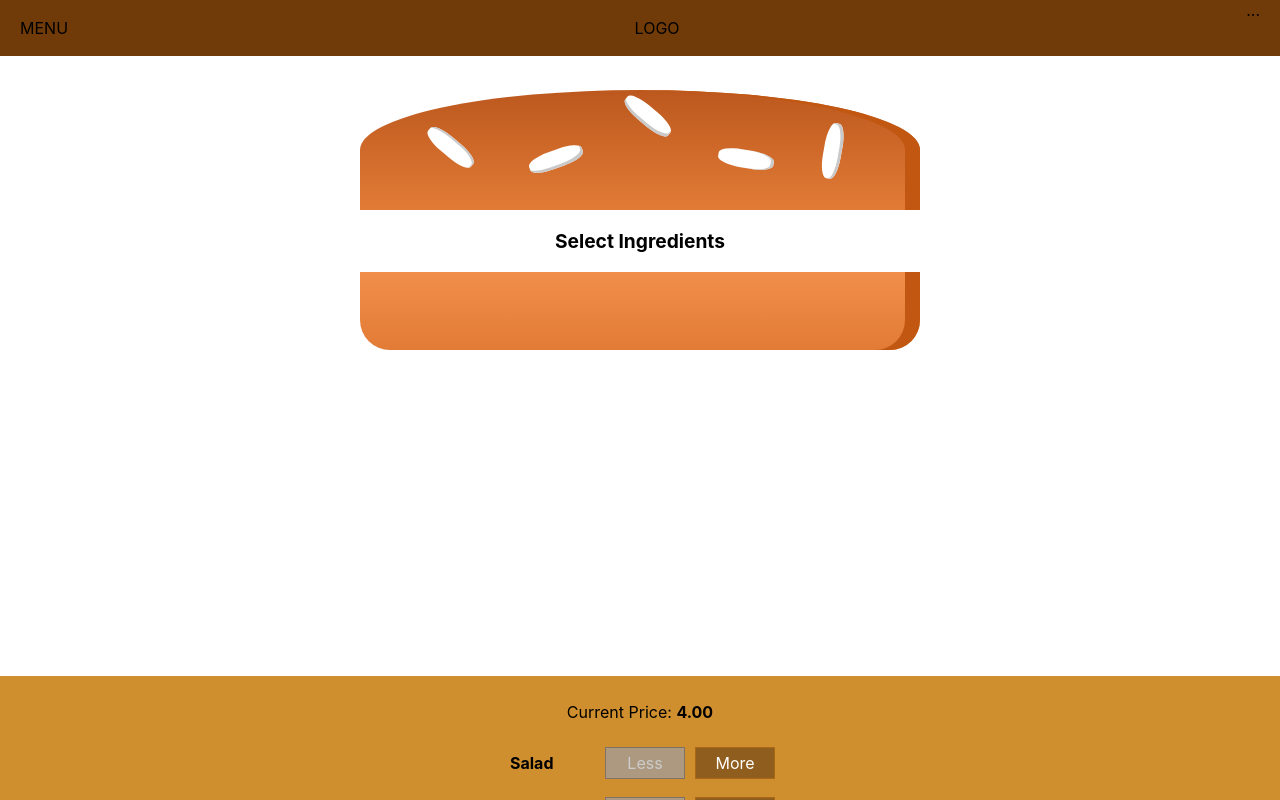
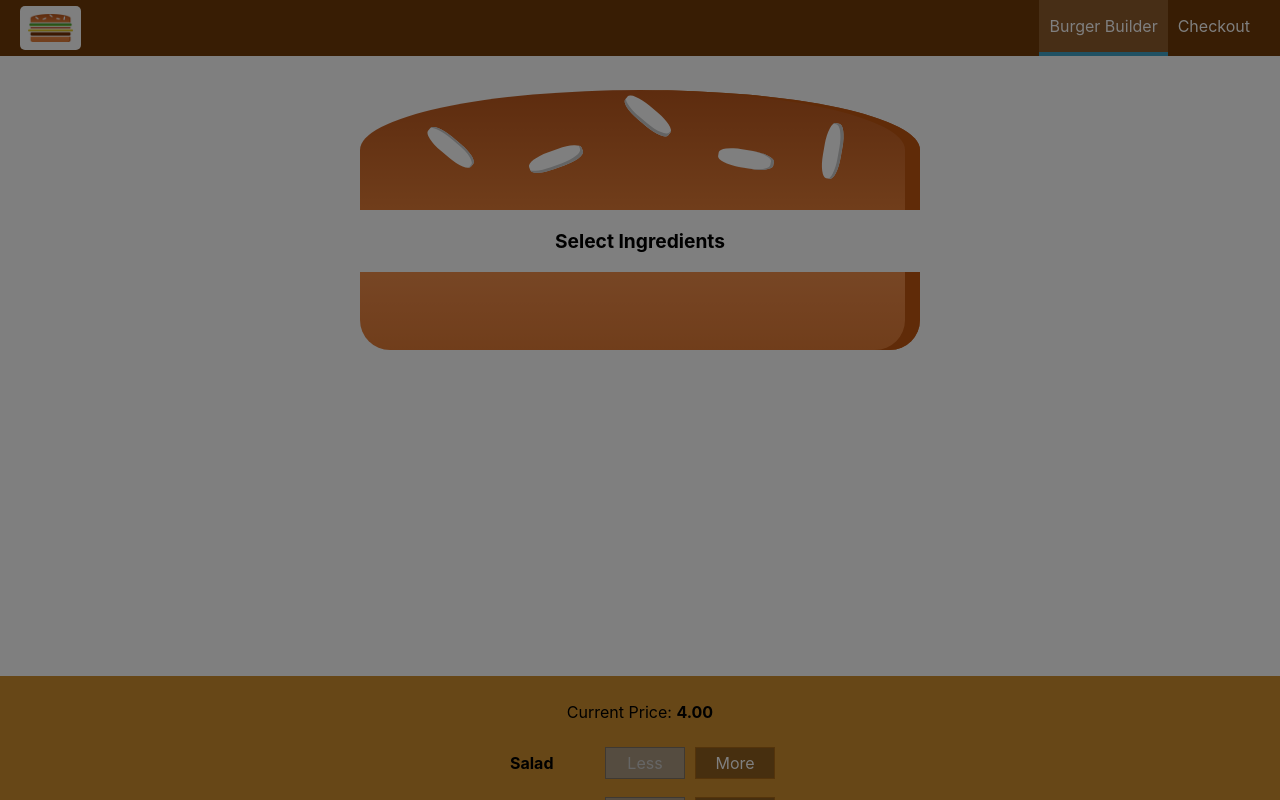
Before and after one commit to alanqng/burger-builder, a React app: page / in a window 1280 px wide. Shown: the top 800 px of the page. Built offline with nearby package versions, Linux system fonts and the light colour scheme.

Commit message:
Added Navigation

```diff
--- a/src/components/Layout/Layout.jsx
+++ b/src/components/Layout/Layout.jsx
@@ -1,15 +1,28 @@
-import React from 'react'
+import React, {useState} from 'react'
 import classes from './Layout.module.css'
 import Toolbar from '../Navigation/Toolbar/Toolbar'
+import SideDrawer from '../Navigation/SideDrawer/SideDrawer'
 
-const layout = ( props ) => (
-    <React.Fragment>
-        <Toolbar />
+const layout = ( props ) => {
+    const [showSideDrawer, setSideDrawer] = useState(true)
+
+    const sideDrawerCloseHandler = () => {
+        setSideDrawer(false)
+    }
+
+    const togglerDrawerHandler = () => {
+        setSideDrawer((prevState) => (!prevState))
+    }
+
+    return (
+        <React.Fragment>
+        <Toolbar toggleDrawer={togglerDrawerHandler} />
+        <SideDrawer closed={sideDrawerCloseHandler} show={showSideDrawer} />
         <main className={classes.Content}>
             {props.children}
         </main>
     </React.Fragment>
-
-)
+    )
+}
 
 export default layout;
--- /dev/null
+++ b/src/components/Logo/Logo.jsx
@@ -0,0 +1,11 @@
+import React from 'react'
+import burgerLogo from '../../assets/images/burger-logo.png'
+import classes from './Logo.module.css'
+
+const logo = (props) => (
+    <div className={classes.Logo}>
+        <img src={burgerLogo} alt='Burger Logo' />
+    </div>
+)
+
+export default logo
--- /dev/null
+++ b/src/components/Logo/Logo.module.css
@@ -0,0 +1,11 @@
+.Logo {
+    background-color: white;
+    padding: 8px;
+    height: 100%;
+    box-sizing: border-box;
+    border-radius: 5px;
+}
+
+.Logo img {
+    height: 100%;
+}
--- /dev/null
+++ b/src/components/Navigation/NavigationItems/NavigationItem/NavigationItem.jsx
@@ -0,0 +1,10 @@
+import React from 'react'
+import classes from './NavigationItem.module.css'
+
+const navigationItem = (props) => (
+    <li className={classes.NavigationItem}>
+        <a href={props.link} className={props.active ? classes.active : null}>{props.children}</a>
+    </li>
+)
+
+export default navigationItem
--- /dev/null
+++ b/src/components/Navigation/NavigationItems/NavigationItem/NavigationItem.module.css
@@ -0,0 +1,47 @@
+.NavigationItem {
+    margin: 10px 0;
+    box-sizing: border-box;
+    display: block;
+    width: 100%;
+    /* align-items: center; */
+}
+
+.NavigationItem a {
+    color: #8f5c2c;
+    text-decoration: none;
+    width: 100%;
+    box-sizing: border-box;
+    display: block;
+}
+
+.NavigationItem a:hover,
+.NavigationItem a:active,
+.NavigationItem a.active {
+    color: #40a4c8;
+}
+
+@media (min-width: 500px) {
+    .NavigationItem {
+    margin: 0;
+    display: flex;
+    height: 100%;
+    width: auto;
+    align-items: center;
+    }
+
+    .NavigationItem a {
+        color: white;
+        height: 100%;
+        width: auto;
+        padding: 16px 10px;
+        border-bottom: 4px solid transparent;
+    }
+
+    .NavigationItem a:hover,
+    .NavigationItem a:active,
+    .NavigationItem a.active {
+        background: #8f5c2c;
+        border-bottom: 4px solid #40a4c8;
+        color: white;
+    }
+}
--- /dev/null
+++ b/src/components/Navigation/NavigationItems/NavigationItems.jsx
@@ -0,0 +1,12 @@
+import React from 'react'
+import NavigationItem from './NavigationItem/NavigationItem'
+import classes from './NavigationItems.module.css'
+
+const navigationItems = () => (
+    <ul className={classes.NavigationItems}>
+        <NavigationItem link='/' active>Burger Builder</NavigationItem>
+        <NavigationItem link='/'>Checkout</NavigationItem>
+    </ul>
+)
+
+export default navigationItems
--- /dev/null
+++ b/src/components/Navigation/NavigationItems/NavigationItems.module.css
@@ -0,0 +1,15 @@
+.NavigationItems {
+    margin: 0;
+    padding: 0;
+    list-style: none;
+    display: flex;
+    flex-flow: column;
+    align-items: center;
+    height: 100%;
+}
+
+@media (min-width: 500px) {
+    .NavigationItems {
+        flex-flow: row;
+    }
+}
--- /dev/null
+++ b/src/components/Navigation/SideDrawer/SideDrawer.jsx
@@ -0,0 +1,30 @@
+import React from "react";
+import Logo from "../../Logo/Logo";
+import NavigationItems from "../NavigationItems/NavigationItems";
+import BackDrop from "../../UI/Backdrop/BackDrop";
+import classes from "./SideDrawer.module.css";
+
+const sideDrawer = props => {
+  return (
+    <React.Fragment>
+      <BackDrop close={props.closed} show={props.show} />
+      <div
+        className={
+          props.show
+            ? [classes.SideDrawer, classes.Open].join(" ")
+            : [classes.SideDrawer, classes.Close].join(" ")
+        }
+      >
+        <div className={classes.Logo}>
+          <Logo />
+        </div>
+
+        <nav>
+          <NavigationItems />
+        </nav>
+      </div>
+    </React.Fragment>
+  );
+};
+
+export default sideDrawer;
--- /dev/null
+++ b/src/components/Navigation/SideDrawer/SideDrawer.module.css
@@ -0,0 +1,32 @@
+.SideDrawer {
+    position: fixed;
+    width: 280px;
+    max-width: 70%;
+    height: 100%;
+    left: 0;
+    top: 0;
+    z-index: 200;
+    background-color: white;
+    padding: 32px 16px;
+    box-sizing: border-box;
+    transition: transform 0.3s ease-out;
+}
+
+@media (min-width: 500px) {
+    .SideDrawer {
+        display: none;
+    }
+}
+
+.Open {
+    transform: translateX(0);
+}
+
+.Close {
+    transform: translateX(-100%);
+}
+
+.Logo {
+    height: 11%;
+    margin-bottom: 32px;
+}
--- a/src/components/Navigation/Toolbar/Toolbar.jsx
+++ b/src/components/Navigation/Toolbar/Toolbar.jsx
@@ -1,12 +1,21 @@
 import React from 'react'
+import Logo from '../../Logo/Logo'
+import NavigationItems from '../NavigationItems/NavigationItems'
 import classes from './Toolbar.module.css'
 
 const toolbar = (props) => (
     <header className={classes.Toolbar}>
-        <div>MENU</div>
-        <div>LOGO</div>
-        <nav>
-            ...
+        <div className={classes.DrawerToggle} onClick={props.toggleDrawer}>
+            <div></div>
+            <div></div>
+            <div></div>
+        </div>
+        <div className={classes.Logo}>
+            <Logo/>
+        </div>
+
+        <nav className={classes.DesktopOnly}>
+            <NavigationItems />
         </nav>
     </header>
 )
--- a/src/components/Navigation/Toolbar/Toolbar.module.css
+++ b/src/components/Navigation/Toolbar/Toolbar.module.css
@@ -16,3 +16,36 @@
 .Toolbar nav {
     height: 100%;
 }
+
+.Logo {
+    height: 80%;
+}
+
+@media (max-width: 499px) {
+    .DesktopOnly {
+        display: none;
+    }
+}
+
+.DrawerToggle {
+    width: 40px;
+    height: 100%;
+    display: flex;
+    flex-flow: column;
+    justify-content: space-around;
+    align-items: center;
+    padding: 10px 0;
+    box-sizing: border-box;
+}
+
+.DrawerToggle div {
+    width: 90%;
+    height: 3px;
+    background-color: white;
+}
+
+@media (min-width: 500px) {
+    .DrawerToggle {
+        display: none;
+    }
+}
```
Also changed, not shown: src/assets/images/burger-logo.png (added).
